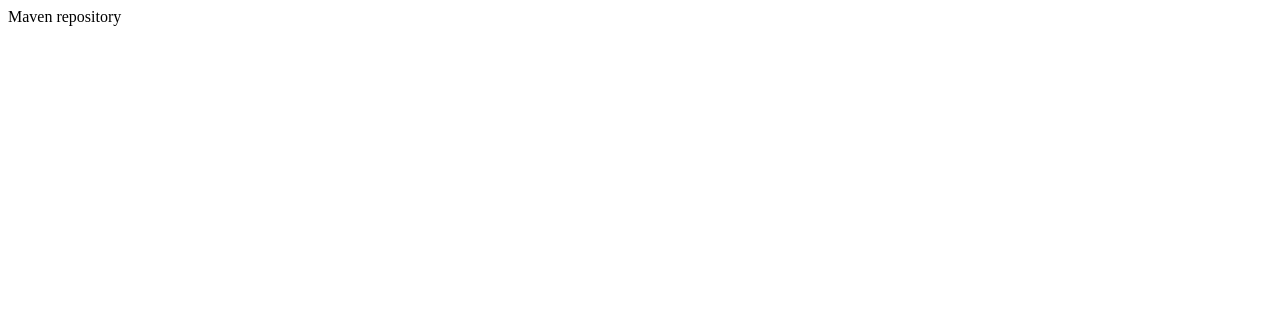
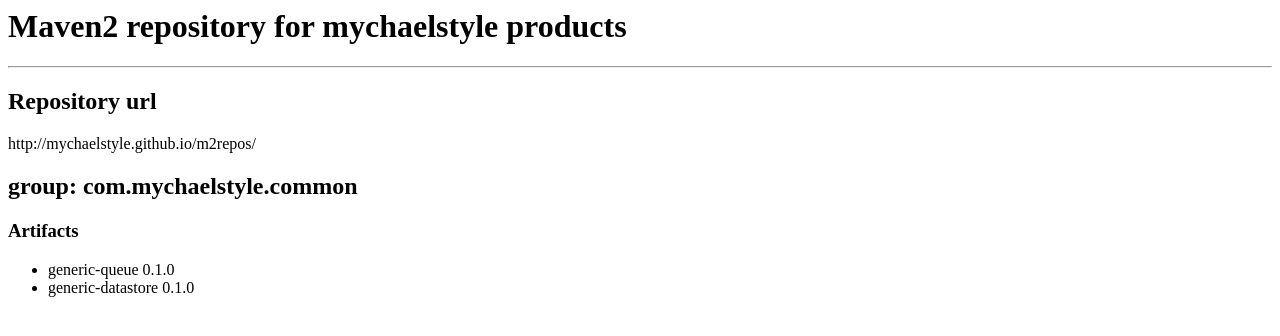
Before and after one commit to mychaelstyle/m2repos, a plain HTML site: page index.html in a window 1280 px wide. Drawn offline with Linux system fonts and the light colour scheme.

Commit message:
README and index.html

```diff
--- a/index.html
+++ b/index.html
@@ -1 +1,25 @@
-Maven repository
+<html>
+<head>
+</head>
+<body>
+  <h1>Maven2 repository for mychaelstyle products</h1>
+  <hr>
+
+  <h2>Repository url</h2>
+  <div>
+    http://mychaelstyle.github.io/m2repos/
+  </div>
+
+  <h2>
+    group: com.mychaelstyle.common
+  </h2>
+
+
+  <h3>Artifacts</h2>
+  <ul>
+    <li>generic-queue  0.1.0</li>
+    <li>generic-datastore 0.1.0</li>
+  </ul>
+
+</body>
+</html>
```
Also changed, not shown: 1 other file.
